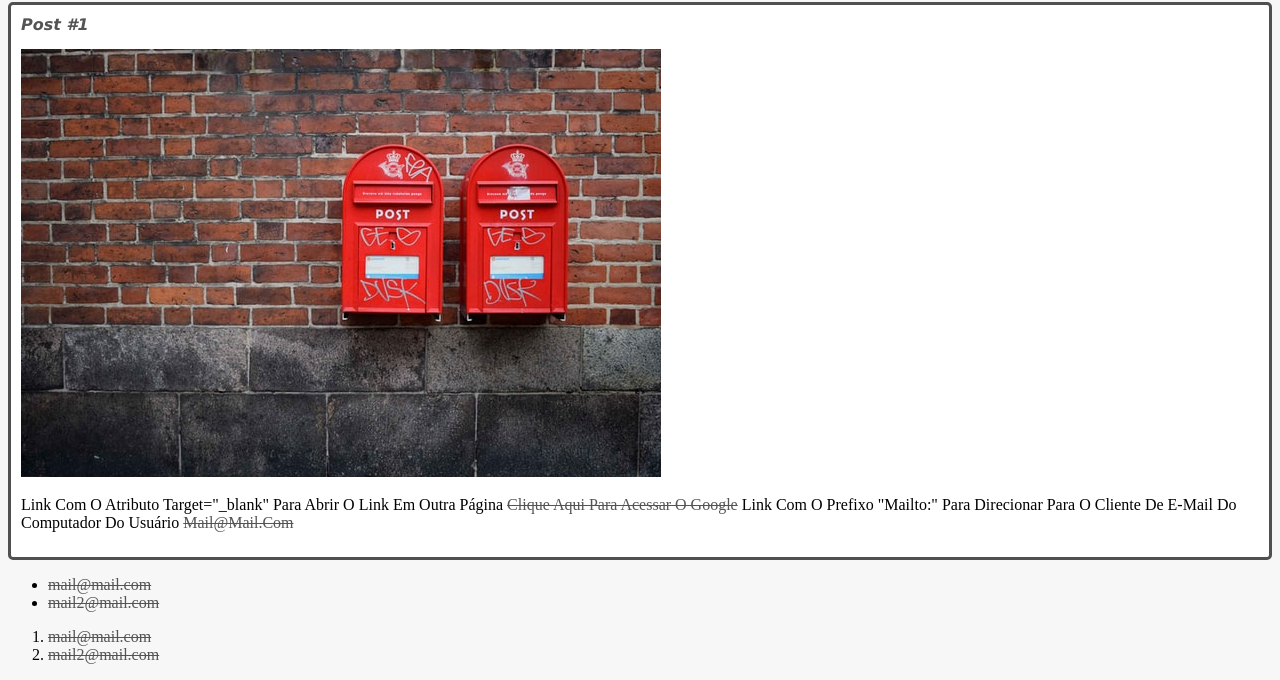
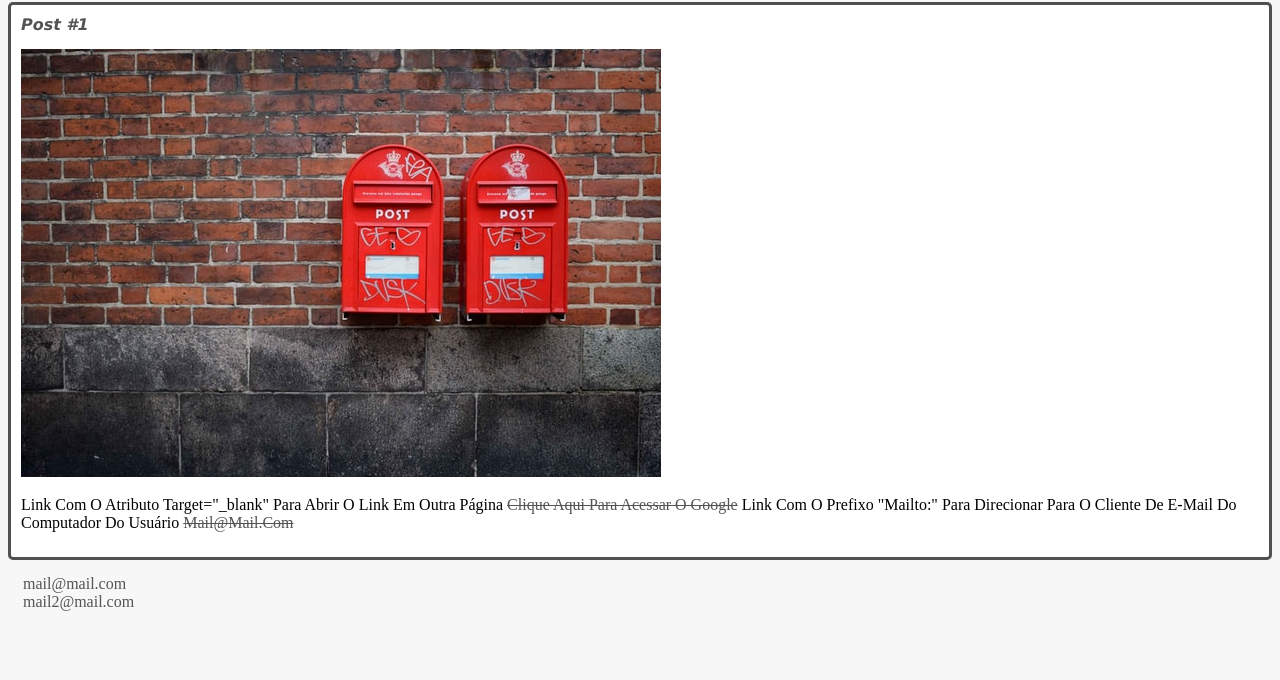
Before and after one commit to cjatoba/curso-html5-css3-digital-innovation-one, a plain HTML site: page index.html in a window 1280 px wide. Shown: the part 587-1267 px from the top of the page. After the commit the page ends 1206 px from the top, so only its background shows below. Drawn offline with Linux system fonts and the light colour scheme.

Commit message:
Estilizando listas

```diff
--- a/index.html
+++ b/index.html
@@ -26,8 +26,7 @@
         </article>
     </section>
     <footer>
-        <!-- Lista não ordenada -->
-        <ul>
+        <ul class="contacts_list">
             <li>
                 <a href="mailto:mail@mail.com" target="_blank">mail@mail.com</a>
             </li>
@@ -35,16 +34,6 @@
                 <a href ="mailto:mail2@mail.com" target="_blank">mail2@mail.com</a>
             </li>
         </ul>
-
-        <!-- Lista ordenada -->
-        <ol>
-            <li>
-                <a href="mailto:mail@mail.com" target="_blank">mail@mail.com</a>
-            </li>
-            <li>
-                <a href ="mailto:mail2@mail.com" target="_blank">mail2@mail.com</a>
-            </li>
-        </ol>
     </footer>
 </body>
 </html>
--- a/style.css
+++ b/style.css
@@ -46,3 +46,13 @@ a {
 .post_image {
     margin-bottom: 15px;
 }
+
+.contacts_list{
+    margin: 0;
+    padding-left: 15px;
+    list-style-type: none;
+}
+
+.contacts_list li a {
+    text-decoration: none;
+}
```
